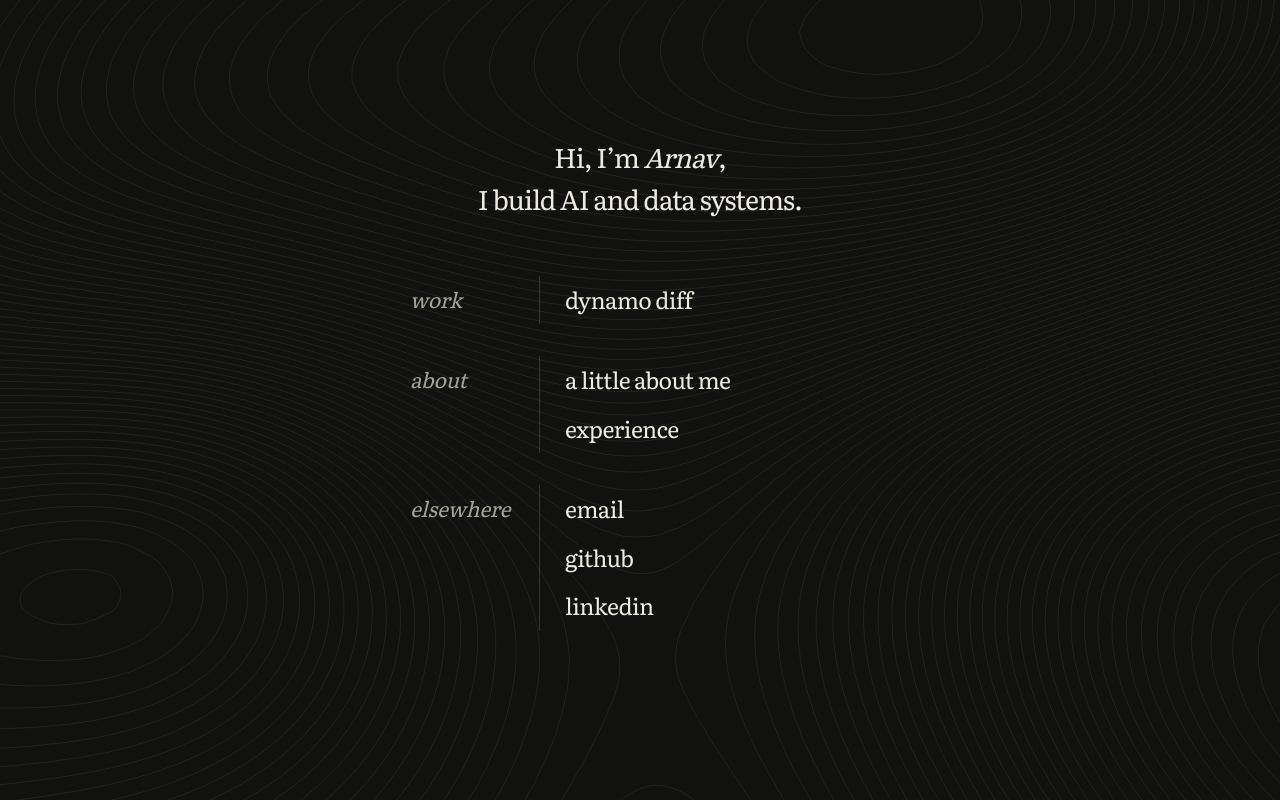
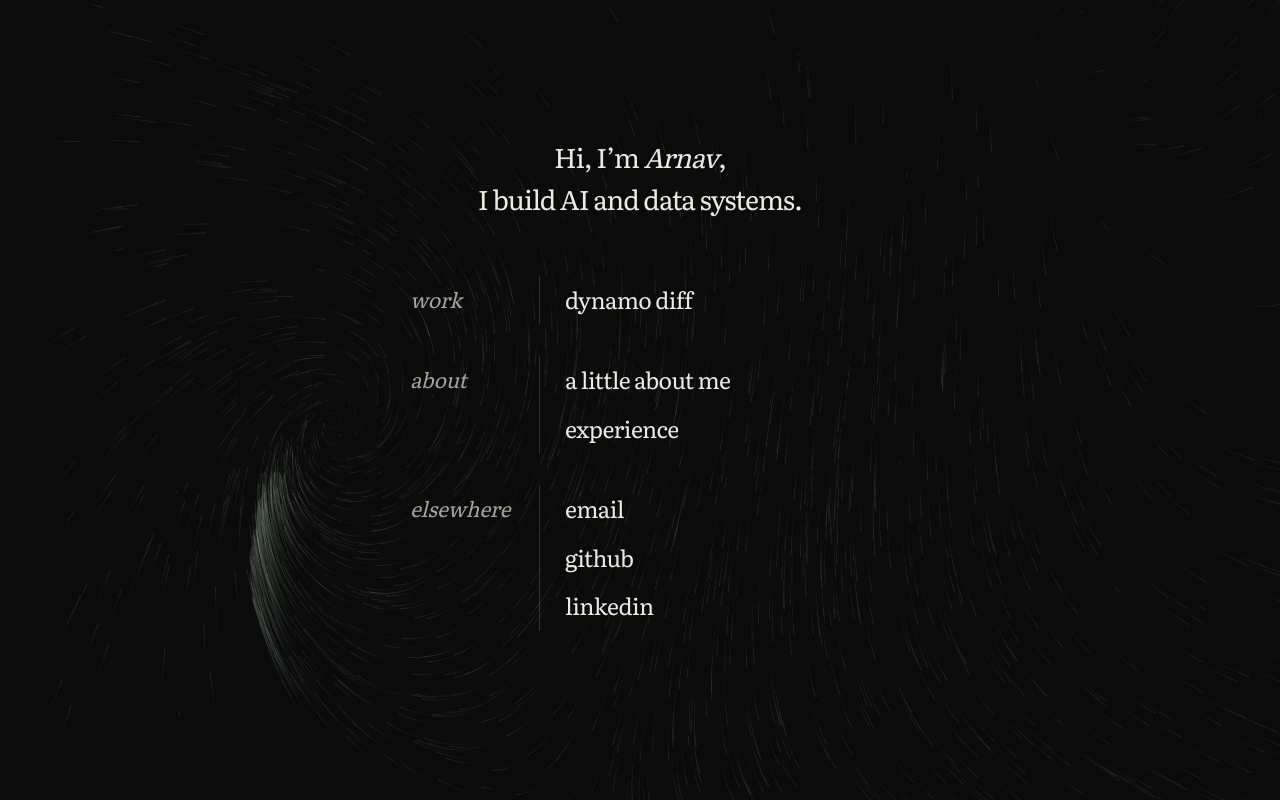
Before and after one commit to Arnavsharma2/Personal-Website, a Next.js app: page / in a window 1280 px wide. Built offline with nearby package versions, Linux system fonts and the light colour scheme.

Commit message:
Animate original particle flow background with adaptive playback

```diff
--- a/components/FlowField.tsx
+++ b/components/FlowField.tsx
@@ -1,151 +1,141 @@
-type Point = { x: number; y: number };
-type Segment = [string, string];
+'use client'
 
-const STEP = 20;
-const COLUMNS = 89;
-const ROWS = 59;
-const OFFSET = -80;
+import { useEffect, useRef } from 'react'
 
-// Contours of a gently warped surface create a continuous, nonrepeating field.
-// Everything is deterministic and rendered as SVG on the server.
-function surface(x: number, y: number) {
-  const u = x + 110 * Math.sin(y / 350) + 55 * Math.cos(x / 560 + y / 420);
-  const v = y + 70 * Math.sin(x / 460) - 35 * Math.cos(y / 240);
-  const hill = Math.exp(-(((u - 1240) / 510) ** 2) - ((v - 110) / 440) ** 2);
-  const valley = Math.exp(-(((u - 330) / 390) ** 2) - ((v - 710) / 350) ** 2);
+type Particle = { x: number; y: number; age: number; lifetime: number }
 
-  return (
-    0.38 * Math.sin(u / 390) +
-    0.3 * Math.cos(v / 270) +
-    0.2 * Math.sin((u + v) / 530) +
-    0.18 * Math.cos((u - v) / 300) +
-    0.95 * hill -
-    0.78 * valley
-  );
+/** An original, slowly changing current field, traced by drifting particles. */
+export default function FlowField() {
+  const canvasRef = useRef<HTMLCanvasElement>(null)
+
+  useEffect(() => {
+    const canvas = canvasRef.current
+    const context = canvas?.getContext('2d', { alpha: false })
+    if (!canvas || !context) return
+
+    const reducedMotion = window.matchMedia('(prefers-reduced-motion: reduce)')
+    let width = 0
+    let height = 0
+    let particles: Particle[] = []
+    let frame = 0
+    let lastTime = 0
+    let elapsed = 0
+    let seed = 72841
+    let disposed = false
+    const frameInterval = 1000 / 30
+
+    // A repeatable starting field avoids a different visual on each route visit.
+    const random = () => {
+      seed = (Math.imul(seed, 1664525) + 1013904223) >>> 0
+      return seed / 4294967296
     }
 
-const samples = Array.from({ length: ROWS }, (_, row) =>
-  Array.from({ length: COLUMNS }, (_, column) =>
-    surface(OFFSET + column * STEP, OFFSET + row * STEP),
-  ),
-);
-
-function smoothPath(points: Point[], closed: boolean) {
-  if (points.length < 4) return "";
-
-  const coordinates = (point: Point) => `${point.x.toFixed(1)},${point.y.toFixed(1)}`;
-  const midpoint = (a: Point, b: Point): Point => ({
-    x: (a.x + b.x) / 2,
-    y: (a.y + b.y) / 2,
-  });
-  const first = points[0];
-  const last = points[points.length - 1];
-  const start = closed ? midpoint(last, first) : first;
-  let path = `M${coordinates(start)}Q${coordinates(first)} ${coordinates(midpoint(first, points[1]))}`;
-
-  // Midpoint quadratics give smooth curves without long lists of control points.
-  for (let index = 1; index < points.length - 1; index += 1) {
-    path += `T${coordinates(midpoint(points[index], points[index + 1]))}`;
+    const resetParticle = (particle: Particle) => {
+      particle.x = random() * width
+      particle.y = random() * height
+      particle.age = 0
+      particle.lifetime = 150 + random() * 260
     }
 
-  return path + `T${coordinates(closed ? start : last)}${closed ? "Z" : ""}`;
+    const paint = (delta: number, time: number) => {
+      // Translucent erasure leaves fine, fading traces instead of fixed contours.
+      context.fillStyle = 'rgba(17, 18, 15, 0.045)'
+      context.fillRect(0, 0, width, height)
+      context.lineWidth = 0.7
+      context.strokeStyle = 'rgba(166, 182, 165, 0.21)'
+      context.beginPath()
+
+      const unit = Math.max(width, height)
+      const firstX = width * (0.28 + Math.sin(time * 0.13) * 0.1)
+      const firstY = height * (0.32 + Math.cos(time * 0.11) * 0.12)
+      const secondX = width * (0.74 + Math.cos(time * 0.09) * 0.1)
+      const secondY = height * (0.72 + Math.sin(time * 0.12) * 0.1)
+      const distance = delta * Math.min(unit / 950, 1.3) * 0.055
+
+      for (const particle of particles) {
+        if (particle.age > particle.lifetime || particle.x < -2 || particle.x > width + 2 || particle.y < -2 || particle.y > height + 2) {
+          resetParticle(particle)
         }
 
-function contour(level: number) {
-  const vertices = new Map<string, Point>();
-  const neighbors = new Map<string, string[]>();
+        const x = particle.x / unit
+        const y = particle.y / unit
+        const dx1 = (particle.x - firstX) / unit
+        const dy1 = (particle.y - firstY) / unit
+        const dx2 = (particle.x - secondX) / unit
+        const dy2 = (particle.y - secondY) / unit
+        const spin1 = 0.16 / (dx1 * dx1 + dy1 * dy1 + 0.035)
+        const spin2 = -0.13 / (dx2 * dx2 + dy2 * dy2 + 0.04)
+        const wave = Math.sin(x * 5.2 + y * 3.1 + time * 0.22)
+        const vx = 0.42 + wave * 0.35 - dy1 * spin1 - dy2 * spin2
+        const vy = Math.cos(x * 3.8 - y * 4.5 - time * 0.17) * 0.48 + dx1 * spin1 + dx2 * spin2
+        const speed = Math.max(Math.hypot(vx, vy), 0.25)
 
-  function connect([a, b]: Segment) {
-    neighbors.set(a, [...(neighbors.get(a) ?? []), b]);
-    neighbors.set(b, [...(neighbors.get(b) ?? []), a]);
+        context.moveTo(particle.x, particle.y)
+        particle.x += (vx / speed) * distance
+        particle.y += (vy / speed) * distance
+        particle.age += delta / frameInterval
+        context.lineTo(particle.x, particle.y)
+      }
+      context.stroke()
     }
 
-  for (let row = 0; row < ROWS - 1; row += 1) {
-    for (let column = 0; column < COLUMNS - 1; column += 1) {
-      const values = [
-        samples[row][column],
-        samples[row][column + 1],
-        samples[row + 1][column + 1],
-        samples[row + 1][column],
-      ];
-      const corners: Point[] = [
-        { x: OFFSET + column * STEP, y: OFFSET + row * STEP },
-        { x: OFFSET + (column + 1) * STEP, y: OFFSET + row * STEP },
-        { x: OFFSET + (column + 1) * STEP, y: OFFSET + (row + 1) * STEP },
-        { x: OFFSET + column * STEP, y: OFFSET + (row + 1) * STEP },
-      ];
-      const ids = [
-        `h${row}:${column}`,
-        `v${row}:${column + 1}`,
-        `h${row + 1}:${column}`,
-        `v${row}:${column}`,
-      ];
-      const crossings: string[] = [];
-
-      for (let edge = 0; edge < 4; edge += 1) {
-        const next = (edge + 1) % 4;
-        if ((values[edge] > level) === (values[next] > level)) continue;
-
-        const fraction = (level - values[edge]) / (values[next] - values[edge]);
-        vertices.set(ids[edge], {
-          x: corners[edge].x + fraction * (corners[next].x - corners[edge].x),
-          y: corners[edge].y + fraction * (corners[next].y - corners[edge].y),
-        });
-        crossings.push(ids[edge]);
+    const resize = () => {
+      const nextWidth = window.innerWidth
+      const nextHeight = window.innerHeight
+      const ratio = Math.min(window.devicePixelRatio || 1, 1.5)
+      if (width === nextWidth && height === nextHeight && canvas.width === Math.round(nextWidth * ratio)) return
+      width = nextWidth
+      height = nextHeight
+      canvas.width = Math.round(width * ratio)
+      canvas.height = Math.round(height * ratio)
+      context.setTransform(ratio, 0, 0, ratio, 0, 0)
+      context.fillStyle = '#11120f'
+      context.fillRect(0, 0, width, height)
+      seed = 72841
+      particles = Array.from({ length: Math.min(1700, Math.max(480, Math.round(width * height / 650))) }, () => {
+        const particle = { x: 0, y: 0, age: 0, lifetime: 0 }
+        resetParticle(particle)
+        particle.age = random() * particle.lifetime
+        return particle
+      })
+      // Pre-draw enough history for a composed first frame and reduced-motion view.
+      for (let step = 0; step < 80; step += 1) paint(frameInterval, elapsed)
     }
 
-      if (crossings.length === 2) {
-        connect([crossings[0], crossings[1]]);
-      } else if (crossings.length === 4) {
-        const centerAbove = values.reduce((sum, value) => sum + value, 0) / 4 > level;
-        const pairs = centerAbove === (values[0] > level) ? [[0, 1], [2, 3]] : [[0, 3], [1, 2]];
-        for (const [a, b] of pairs) connect([crossings[a], crossings[b]]);
+    const tick = (now: number) => {
+      frame = 0
+      if (disposed || document.hidden || reducedMotion.matches) return
+      const delta = now - lastTime
+      if (delta >= frameInterval - 0.5) {
+        const boundedDelta = Math.min(delta, 60)
+        elapsed += boundedDelta / 1000
+        paint(boundedDelta, elapsed)
+        lastTime = now
       }
-    }
+      frame = window.requestAnimationFrame(tick)
     }
 
-  const visited = new Set<string>();
-  const paths: string[] = [];
-  // Trace boundary-to-boundary curves first, then the remaining closed contours.
-  const starts = [...neighbors.keys()].sort(
-    (a, b) => neighbors.get(a)!.length - neighbors.get(b)!.length,
-  );
-
-  for (const start of starts) {
-    if (visited.has(start)) continue;
-    const points: Point[] = [];
-    let current: string | undefined = start;
-
-    while (current !== undefined && !visited.has(current)) {
-      visited.add(current);
-      points.push(vertices.get(current)!);
-      current = neighbors.get(current)!.find((neighbor) => !visited.has(neighbor));
+    const syncPlayback = () => {
+      window.cancelAnimationFrame(frame)
+      frame = 0
+      if (disposed || document.hidden || reducedMotion.matches) return
+      lastTime = performance.now()
+      frame = window.requestAnimationFrame(tick)
     }
 
-    const path = smoothPath(points, neighbors.get(start)!.length === 2);
-    if (path) paths.push(path);
+    resize()
+    syncPlayback()
+    window.addEventListener('resize', resize)
+    document.addEventListener('visibilitychange', syncPlayback)
+    reducedMotion.addEventListener('change', syncPlayback)
+    return () => {
+      disposed = true
+      window.cancelAnimationFrame(frame)
+      window.removeEventListener('resize', resize)
+      document.removeEventListener('visibilitychange', syncPlayback)
+      reducedMotion.removeEventListener('change', syncPlayback)
     }
+  }, [])
 
-  return paths.join("");
+  return <canvas ref={canvasRef} className="flow-field" aria-hidden="true" />
 }
-
-const contours = Array.from({ length: 94 }, (_, index) => contour(-1.3 + index * 0.03)).filter(Boolean);
-
-export default function FlowField() {
-  return (
-    <svg
-      className="flow-field"
-      viewBox="0 0 1600 1000"
-      preserveAspectRatio="xMidYMid slice"
-      aria-hidden="true"
-      focusable="false"
-      xmlns="http://www.w3.org/2000/svg"
-    >
-      <g fill="none" stroke="#a1a687" strokeOpacity="0.19" strokeWidth="0.65">
-        {contours.map((path, index) => (
-          <path key={index} d={path} vectorEffect="non-scaling-stroke" />
-        ))}
-      </g>
-    </svg>
-  );
-}
```
Also changed, not shown: 1 other file (tests, documents, lock files or other folders). Lines whose indentation alone changed are shown as unchanged.
